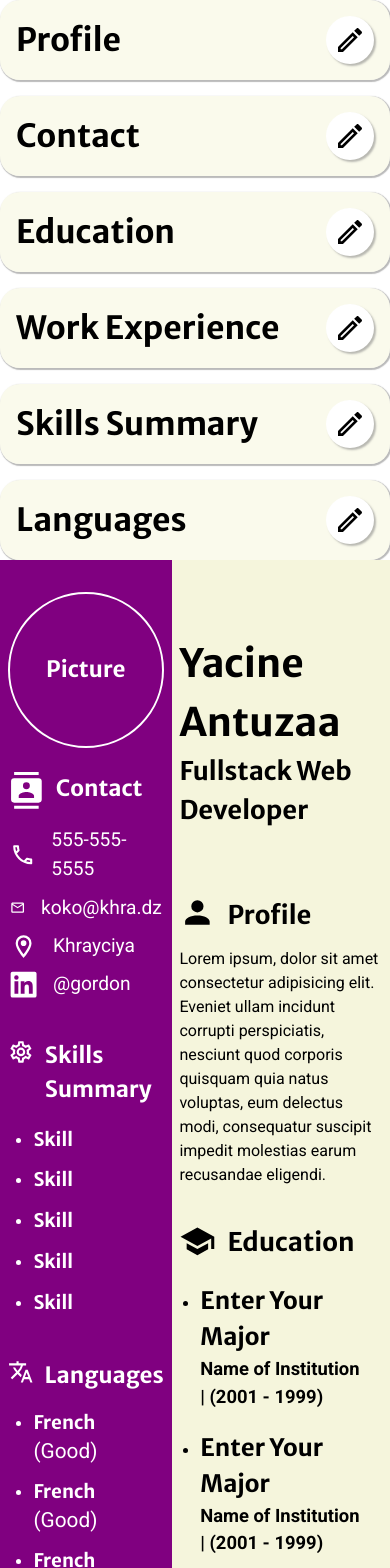
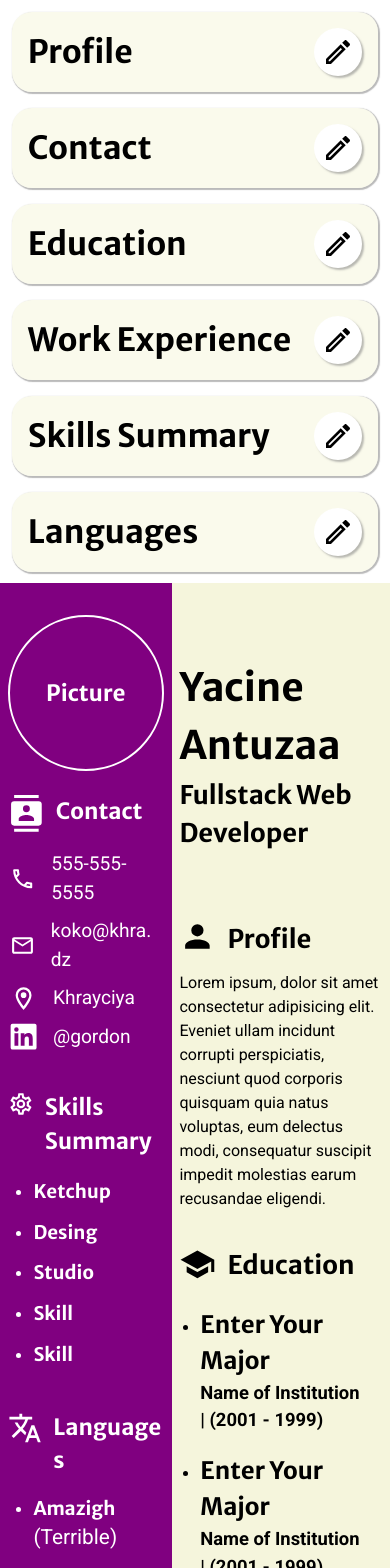
Before and after one commit to 3antozz/CV-Generator, a React (Vite) app: page / in a window 390 px wide. Shown: the top 1568 px of the page. Built offline with nearby package versions, Linux system fonts and the light colour scheme.

Commit message:
Add 'Present' checkbox in end dates in Forms Styling changes

```diff
--- a/src/App.css
+++ b/src/App.css
@@ -14,4 +14,8 @@
         flex-direction: column;
         align-items: stretch;
     }
+
+    .forms {
+        padding: 3vw;
+    }
 }
--- a/src/App.jsx
+++ b/src/App.jsx
@@ -42,7 +42,8 @@ function App() {
       major: 'Enter Your Major',
       institution: 'Name of Institution',
       startDate: '2001-05',
-      endDate: '1999-12'
+      endDate: '1999-12',
+      isPresent: false
     },
     {
       isOpen: false,
@@ -50,7 +51,8 @@ function App() {
       major: 'Enter Your Major',
       institution: 'Name of Institution',
       startDate: '2001-05',
-      endDate: '1999-12'
+      endDate: '1999-12',
+      isPresent: false
     }
   ])
 
@@ -63,7 +65,8 @@ function App() {
       job: 'Job Position',
       description: 'job position description',
       startDate: '2001-05',
-      endDate: '1999-12'
+      endDate: '1999-12',
+      isPresent: false
     },
     {
       isOpen: false,
@@ -72,7 +75,8 @@ function App() {
       job: 'Job Position',
       description: 'job position description',
       startDate: '2001-05',
-      endDate: '1999-12'
+      endDate: '1999-12',
+      isPresent: false
     },
     {
       isOpen: false,
@@ -81,7 +85,8 @@ function App() {
       job: 'Job Position',
       description: 'job position description',
       startDate: '2001-05',
-      endDate: '1999-12'
+      endDate: '1999-12',
+      isPresent: false
     }
   ])
 
@@ -89,15 +94,15 @@ function App() {
   const [skills, setSkills] = useState([
     {
       id: uuidv4(),
-      name: 'Skill'
+      name: 'Ketchup'
     },
     {
       id: uuidv4(),
-      name: 'Skill'
+      name: 'Desing'
     },
     {
       id: uuidv4(),
-      name: 'Skill'
+      name: 'Studio'
     },
     {
       id: uuidv4(),
@@ -113,8 +118,8 @@ function App() {
   const [languages, setLanguages] = useState([
     {
       id: uuidv4(),
-      name: 'French',
-      level: 'Good'
+      name: 'Amazigh',
+      level: 'Terrible'
     },
     {
       id: uuidv4(),
@@ -123,13 +128,12 @@ function App() {
     },
     {
       id: uuidv4(),
-      name: 'French',
-      level: 'Good'
+      name: 'English',
+      level: 'Native'
     }
   ])
 
-  function languagesHandler (event, elementId, obj) {
-    event.preventDefault();
+  function languagesHandler (elementId, obj) {
     setLanguages((prev) => prev.map((item) => item.id === elementId ? {...item, ...obj} : item))
   }
 
@@ -137,8 +141,7 @@ function App() {
     setLanguagesOpen(!languagesOpen);
   }
 
-  function addLanguagesObj(event) {
-    event.preventDefault();
+  function addLanguagesObj() {
     const obj = {
       isOpen: false,
       id: uuidv4(),
@@ -148,13 +151,11 @@ function App() {
     setLanguages((prev) => [...prev, obj])
   }
 
-  function deleteLanguagesObj(event, elementId) {
-    event.preventDefault();
+  function deleteLanguagesObj(elementId) {
     setLanguages((prev) => prev.filter((element) => element.id !== elementId))
   }
 
-  function skillsHandler (event, elementId, obj) {
-    event.preventDefault();
+  function skillsHandler (elementId, obj) {
     setSkills((prev) => prev.map((item) => item.id === elementId ? {...item, ...obj} : item))
   }
 
@@ -162,8 +163,7 @@ function App() {
     setSkillsOpen(!skillsOpen);
   }
 
-  function addSkillsObj(event) {
-    event.preventDefault();
+  function addSkillsObj() {
     const obj = {
       isOpen: false,
       id: uuidv4(),
@@ -172,8 +172,7 @@ function App() {
     setSkills((prev) => [...prev, obj])
   }
 
-  function deleteSkillsObj(event, elementId) {
-    event.preventDefault();
+  function deleteSkillsObj(elementId) {
     setSkills((prev) => prev.filter((element) => element.id !== elementId))
   }
 
@@ -183,31 +182,28 @@ function App() {
     setEducationOpen(!educationOpen);
   }
 
-  function educationHandler (event, elementId, obj) {
-    event.preventDefault();
+  function educationHandler (elementId, obj) {
     setEducation((prev) => prev.map((item) => item.id === elementId ? {...item, ...obj} : item))
   }
 
-  function addEducationObj(event) {
-    event.preventDefault();
+  function addEducationObj() {
     const obj = {
       isOpen: false,
       id: uuidv4(),
       major: 'Enter Your Major',
       institution: 'Name of Institution',
       startDate: '2001-05',
-      endDate: '1999-12'
+      endDate: '1999-12',
+      isPresent: false
     }
     setEducation((prev) => [...prev, obj])
   }
 
-  function deleteEducationObj(event, elementId) {
-    event.preventDefault();
+  function deleteEducationObj(elementId) {
     setEducation((prev) => prev.filter((element) => element.id !== elementId))
   }
 
-  function addWorkObj(event) {
-    event.preventDefault();
+  function addWorkObj() {
     const obj = {
       isOpen: false,
       id: uuidv4(),
@@ -215,13 +211,13 @@ function App() {
       job: 'Job Position',
       description: 'job position description',
       startDate: '2001-05',
-      endDate: '1999-12'
+      endDate: '1999-12',
+      isPresent: false
     }
     setWork((prev) => [...prev, obj])
   }
 
-  function deleteWorkObj(event, elementId) {
-    event.preventDefault();
+  function deleteWorkObj(elementId) {
     setWork((prev) => prev.filter((element) => element.id !== elementId))
   }
 
@@ -229,19 +225,16 @@ function App() {
     setWorkOpen(!workOpen);
   }
 
-  function workHandler (event, elementId, obj) {
-    event.preventDefault();
+  function workHandler (elementId, obj) {
     setWork((prev) => prev.map((item) => item.id === elementId ? {...item, ...obj} : item))
   }
 
-  function contactHandler (event, obj) {
-    event.preventDefault();
+  function contactHandler (obj) {
     setContact((prev) => ({...prev, ...obj}));
   }
 
 
-  function aboutHandler (event, obj) {
-    event.preventDefault();
+  function aboutHandler (obj) {
     setAbout((prev) => ({...prev, ...obj}));
   }
   return (
--- a/src/Resume.css
+++ b/src/Resume.css
@@ -2,7 +2,6 @@
     .resume {
         display: grid;
         grid-template-columns: 1fr 1.5fr;
-        margin: auto;
         width: 794px;
         height: 1123px;
     }
@@ -18,6 +17,10 @@
     .left h2 {
       font-size: 1.4rem;
     }
+}
+
+.resume {
+    word-break: break-word;
 }
 
 h1,
--- a/src/components/About/About-Form.jsx
+++ b/src/components/About/About-Form.jsx
@@ -3,21 +3,21 @@ export default function AboutForm ({aboutValues, aboutChange}) {
         <form className='form-about form' action="">
             <div>
                 <h1>Profile</h1>
-                <button className='open' onClick={(event) => aboutChange(event, {isOpen: !aboutValues.isOpen})}>{aboutValues.isOpen ? <svg className="check" xmlns="http://www.w3.org/2000/svg" viewBox="0 0 24 24"><title>check-circle</title><path d="M12 2C6.5 2 2 6.5 2 12S6.5 22 12 22 22 17.5 22 12 17.5 2 12 2M10 17L5 12L6.41 10.59L10 14.17L17.59 6.58L19 8L10 17Z" /></svg> : <svg xmlns="http://www.w3.org/2000/svg" viewBox="0 0 24 24"><title>pencil-outline</title><path d="M14.06,9L15,9.94L5.92,19H5V18.08L14.06,9M17.66,3C17.41,3 17.15,3.1 16.96,3.29L15.13,5.12L18.88,8.87L20.71,7.04C21.1,6.65 21.1,6 20.71,5.63L18.37,3.29C18.17,3.09 17.92,3 17.66,3M14.06,6.19L3,17.25V21H6.75L17.81,9.94L14.06,6.19Z" /></svg>}</button>
+                <button type="button" className='open' onClick={() => aboutChange({isOpen: !aboutValues.isOpen})}>{aboutValues.isOpen ? <svg className="check" xmlns="http://www.w3.org/2000/svg" viewBox="0 0 24 24"><title>check-circle</title><path d="M12 2C6.5 2 2 6.5 2 12S6.5 22 12 22 22 17.5 22 12 17.5 2 12 2M10 17L5 12L6.41 10.59L10 14.17L17.59 6.58L19 8L10 17Z" /></svg> : <svg xmlns="http://www.w3.org/2000/svg" viewBox="0 0 24 24"><title>pencil-outline</title><path d="M14.06,9L15,9.94L5.92,19H5V18.08L14.06,9M17.66,3C17.41,3 17.15,3.1 16.96,3.29L15.13,5.12L18.88,8.87L20.71,7.04C21.1,6.65 21.1,6 20.71,5.63L18.37,3.29C18.17,3.09 17.92,3 17.66,3M14.06,6.19L3,17.25V21H6.75L17.81,9.94L14.06,6.19Z" /></svg>}</button>
             </div>
             {aboutValues.isOpen &&
             <>
                 <div className='field'>
                     <label htmlFor="full-name">Full Name</label>
-                    <input type="text" id="full-name" value={aboutValues.fullName} onChange={(event) => aboutChange(event, {fullName: event.target.value})} />
+                    <input type="text" id="full-name" value={aboutValues.fullName} onChange={(event) => aboutChange({fullName: event.target.value})} />
                 </div>
                 <div className='field'>
                     <label htmlFor="title">Title</label>
-                    <input type="text" id="title" value={aboutValues.profession} onChange={(event) => aboutChange(event, {profession: event.target.value})} />
+                    <input type="text" id="title" value={aboutValues.profession} onChange={(event) => aboutChange({profession: event.target.value})} />
                 </div>
                 <div className='field'>
                     <label htmlFor="description">Description</label>
-                    <textarea id="description" value={aboutValues.description} onChange={(event) => aboutChange(event, {description: event.target.value})}></textarea>
+                    <textarea id="description" value={aboutValues.description} onChange={(event) => aboutChange({description: event.target.value})}></textarea>
                 </div>
             </>}
     </form>
--- a/src/components/Contact/Contact-Form.jsx
+++ b/src/components/Contact/Contact-Form.jsx
@@ -3,25 +3,25 @@ export default function ContactForm ({contactValues, contactChange}) {
         <form className='form-contact form' action="">
             <div>
                 <h1>Contact</h1>
-                <button className='open' onClick={(event) => contactChange(event, {isOpen: !contactValues.isOpen})}>{contactValues.isOpen ? <svg className="check" xmlns="http://www.w3.org/2000/svg" viewBox="0 0 24 24"><title>check-circle</title><path d="M12 2C6.5 2 2 6.5 2 12S6.5 22 12 22 22 17.5 22 12 17.5 2 12 2M10 17L5 12L6.41 10.59L10 14.17L17.59 6.58L19 8L10 17Z" /></svg> : <svg xmlns="http://www.w3.org/2000/svg" viewBox="0 0 24 24"><title>pencil-outline</title><path d="M14.06,9L15,9.94L5.92,19H5V18.08L14.06,9M17.66,3C17.41,3 17.15,3.1 16.96,3.29L15.13,5.12L18.88,8.87L20.71,7.04C21.1,6.65 21.1,6 20.71,5.63L18.37,3.29C18.17,3.09 17.92,3 17.66,3M14.06,6.19L3,17.25V21H6.75L17.81,9.94L14.06,6.19Z" /></svg>}</button>
+                <button type="button" className='open' onClick={() => contactChange({isOpen: !contactValues.isOpen})}>{contactValues.isOpen ? <svg className="check" xmlns="http://www.w3.org/2000/svg" viewBox="0 0 24 24"><title>check-circle</title><path d="M12 2C6.5 2 2 6.5 2 12S6.5 22 12 22 22 17.5 22 12 17.5 2 12 2M10 17L5 12L6.41 10.59L10 14.17L17.59 6.58L19 8L10 17Z" /></svg> : <svg xmlns="http://www.w3.org/2000/svg" viewBox="0 0 24 24"><title>pencil-outline</title><path d="M14.06,9L15,9.94L5.92,19H5V18.08L14.06,9M17.66,3C17.41,3 17.15,3.1 16.96,3.29L15.13,5.12L18.88,8.87L20.71,7.04C21.1,6.65 21.1,6 20.71,5.63L18.37,3.29C18.17,3.09 17.92,3 17.66,3M14.06,6.19L3,17.25V21H6.75L17.81,9.94L14.06,6.19Z" /></svg>}</button>
             </div>
             {contactValues.isOpen &&
             <>
                 <div className='field'>
                     <label htmlFor="phone">Phone Number</label>
-                    <input type="tel" id="phone" value={contactValues.phone} onChange={(event) => contactChange(event, {phone: event.target.value})} />
+                    <input type="tel" id="phone" value={contactValues.phone} onChange={(event) => contactChange({phone: event.target.value})} />
                 </div>
                 <div className='field'>
                     <label htmlFor="email">Email</label>
-                    <input type="email" id="email" value={contactValues.email} onChange={(event) => contactChange(event, {email: event.target.value})} />
+                    <input type="email" id="email" value={contactValues.email} onChange={(event) => contactChange({email: event.target.value})} />
                 </div>
                 <div className='field'>
                     <label htmlFor="address">Address</label>
-                    <input type="text" id="address" value={contactValues.address} onChange={(event) => contactChange(event, {address: event.target.value})}/>
+                    <input type="text" id="address" value={contactValues.address} onChange={(event) => contactChange({address: event.target.value})}/>
                 </div>
                 <div className='field'>
                     <label htmlFor="linkedin">Linkedin username</label>
-                    <input type="text" id="linkedin" value={contactValues.linkedin} onChange={(event) => contactChange(event, {linkedin: event.target.value})}/>
+                    <input type="text" id="linkedin" value={contactValues.linkedin} onChange={(event) => contactChange({linkedin: event.target.value})}/>
                 </div>
             </>}
     </form>
--- a/src/components/Education/Education.jsx
+++ b/src/components/Education/Education.jsx
@@ -12,7 +12,7 @@ function Education ({values}) {
 }
 
 function convertDateToYear (date) {
-    return new Date(date).getFullYear();
+    return date === 'Present' ? date : new Date(date).getFullYear();
 }
 
 
--- a/src/components/Skills/Skills-Form.jsx
+++ b/src/components/Skills/Skills-Form.jsx
@@ -19,14 +19,14 @@ function SkillForm ({item, onEdit, onRemove}) {
         <form>
             <div>
                 <h2>{item.name}</h2>
-                <button className='open' onClick={(event) => onEdit(event, item.id, {isOpen: !item.isOpen})}>{item.isOpen ? <svg className="check" xmlns="http://www.w3.org/2000/svg" viewBox="0 0 24 24"><title>check-circle</title><path d="M12 2C6.5 2 2 6.5 2 12S6.5 22 12 22 22 17.5 22 12 17.5 2 12 2M10 17L5 12L6.41 10.59L10 14.17L17.59 6.58L19 8L10 17Z" /></svg> : <svg xmlns="http://www.w3.org/2000/svg" viewBox="0 0 24 24"><title>pencil-outline</title><path d="M14.06,9L15,9.94L5.92,19H5V18.08L14.06,9M17.66,3C17.41,3 17.15,3.1 16.96,3.29L15.13,5.12L18.88,8.87L20.71,7.04C21.1,6.65 21.1,6 20.71,5.63L18.37,3.29C18.17,3.09 17.92,3 17.66,3M14.06,6.19L3,17.25V21H6.75L17.81,9.94L14.06,6.19Z" /></svg>}</button>
-                <button className='delete' onClick={(event) => onRemove(event, item.id)}><svg xmlns="http://www.w3.org/2000/svg" viewBox="0 0 24 24"><title>delete-outline</title><path d="M6,19A2,2 0 0,0 8,21H16A2,2 0 0,0 18,19V7H6V19M8,9H16V19H8V9M15.5,4L14.5,3H9.5L8.5,4H5V6H19V4H15.5Z" /></svg></button>
+                <button type="button" className='open' onClick={() => onEdit(item.id, {isOpen: !item.isOpen})}>{item.isOpen ? <svg className="check" xmlns="http://www.w3.org/2000/svg" viewBox="0 0 24 24"><title>check-circle</title><path d="M12 2C6.5 2 2 6.5 2 12S6.5 22 12 22 22 17.5 22 12 17.5 2 12 2M10 17L5 12L6.41 10.59L10 14.17L17.59 6.58L19 8L10 17Z" /></svg> : <svg xmlns="http://www.w3.org/2000/svg" viewBox="0 0 24 24"><title>pencil-outline</title><path d="M14.06,9L15,9.94L5.92,19H5V18.08L14.06,9M17.66,3C17.41,3 17.15,3.1 16.96,3.29L15.13,5.12L18.88,8.87L20.71,7.04C21.1,6.65 21.1,6 20.71,5.63L18.37,3.29C18.17,3.09 17.92,3 17.66,3M14.06,6.19L3,17.25V21H6.75L17.81,9.94L14.06,6.19Z" /></svg>}</button>
+                <button type="button" className='delete' onClick={() => onRemove(item.id)}><svg xmlns="http://www.w3.org/2000/svg" viewBox="0 0 24 24"><title>delete-outline</title><path d="M6,19A2,2 0 0,0 8,21H16A2,2 0 0,0 18,19V7H6V19M8,9H16V19H8V9M15.5,4L14.5,3H9.5L8.5,4H5V6H19V4H15.5Z" /></svg></button>
             </div>
             {item.isOpen &&
             <>
             <div className='field'>
-                <label htmlFor="skill">What's your skill?</label>
-                <input type="text" id="skill" value={item.name} onChange={(event) => onEdit(event, item.id, {name: event.target.value})} />
+                <label htmlFor="skill">What&apos;s your skill?</label>
+                <input type="text" id="skill" value={item.name} onChange={(event) => onEdit(item.id, {name: event.target.value})} />
             </div>
         </>
             }
--- a/src/components/Work/Work.jsx
+++ b/src/components/Work/Work.jsx
@@ -12,7 +12,7 @@ function Work ({values}) {
 }
 
 function convertDateToYear (date) {
-    return new Date(date).getFullYear();
+    return date === 'Present' ? date : new Date(date).getFullYear();
 }
 
 
--- a/src/styles/Forms.css
+++ b/src/styles/Forms.css
@@ -15,6 +15,28 @@ textarea {
     resize: none;
     height: 200px;
 }
+
+label {
+    word-break: normal;
+  }
+
+.forms {
+    word-break: break-word;
+}
+
+.forms button.delete {
+    background-color: rgba(255, 0, 0, 0.3);
+}
+
+.present {
+    display: flex;
+}
+
+.present input {
+    margin: 0 0.5rem;
+    scale: 1.3;
+}
+
 
 .form {
     box-shadow: 1px 1px 1px 1px #8080808a;
```
Also changed, not shown: src/components/Education/Education-Form.jsx (+11 -6 lines), src/components/Languages/Languages-Form.jsx (+4 -4 lines), src/components/Work/Work-Form.jsx (+12 -7 lines).
